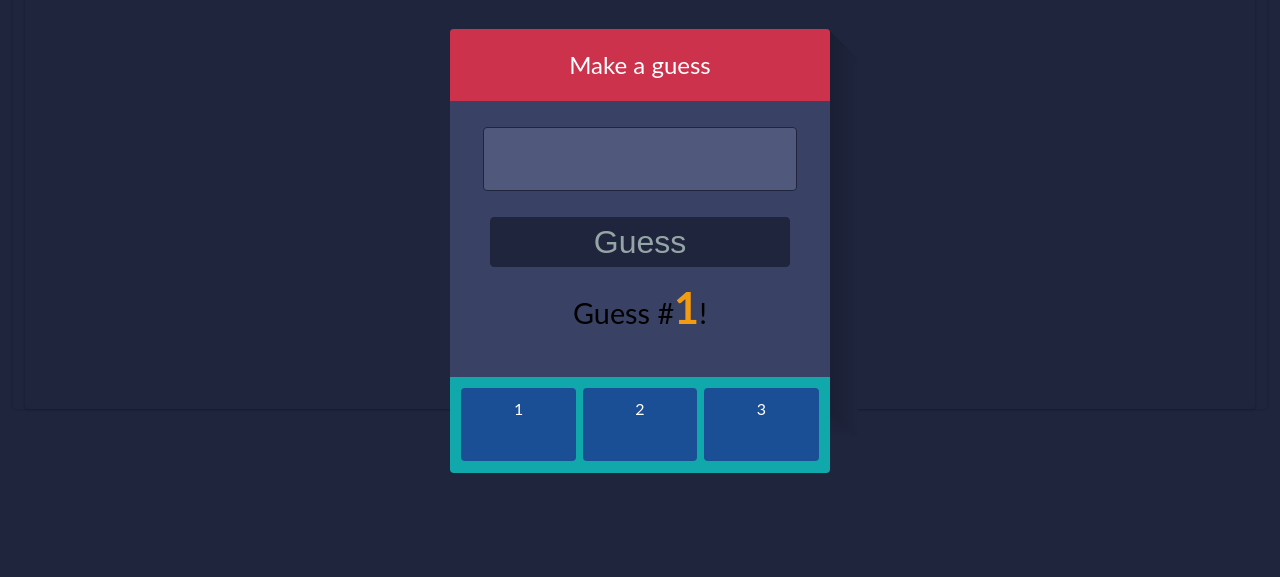
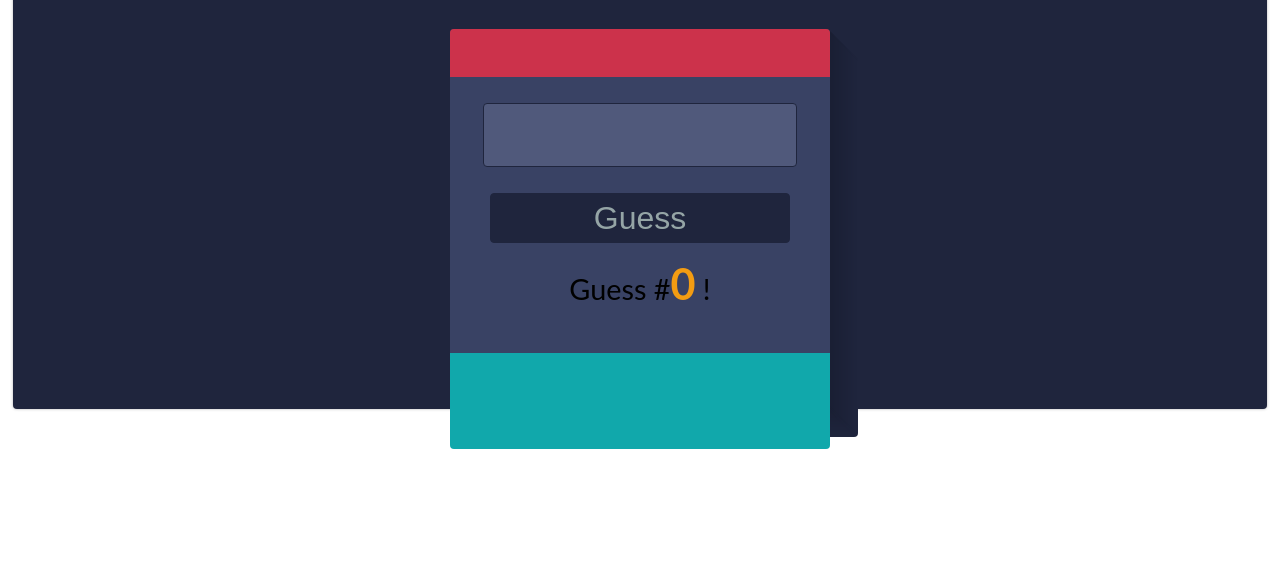
Before and after one commit to annahisenberg/hot-and-cold, a React app: page / in a window 1280 px wide. Shown: the part 223-800 px from the top of the page. Built offline with nearby package versions, Linux system fonts and the light colour scheme.

Commit message:
Add logic to game.js

```diff
--- a/src/components/App.js
+++ b/src/components/App.js
@@ -6,9 +6,9 @@ import './css/App.css';
 
 export default function App() {
     return (
-        <body>
+        <div id="body">
             <Header />
             <Game />
-        </body>
+        </div>
     );
 }
--- a/src/components/Feedback.js
+++ b/src/components/Feedback.js
@@ -1,7 +1,7 @@
 import React from 'react';
-import './css/Feedback.css'
+import './css/Feedback.css';
 
 //Displays a div which says if guess is either hot or cold
-export default function Feedback() {
-    return <h2 id="feedback-h2">Make a guess</h2>
+export default function Feedback(props) {
+    return <h2 id="feedback-h2">{props.hotCold}</h2>
 }
--- a/src/components/Form.js
+++ b/src/components/Form.js
@@ -1,11 +1,11 @@
 import React from 'react';
-import guessButton from './css/Form.css'
+import './css/Form.css'
 
 // Displays guess button
-export default function Form() {
+export default function Form(props) {
     return (
-        <form>
-            <input type="text" />
+        <form onSubmit={props.onSubmit} >
+            <input type="text" onChange={props.onChange} maxLength="2" onClick={props.onClick} />
             <input value="Guess" type="submit" />
         </form>
     );
--- a/src/components/FormGuessContainer.js
+++ b/src/components/FormGuessContainer.js
@@ -3,11 +3,33 @@ import GuessTracker from './GuessTracker';
 import Form from './Form';
 
 // Displays the form and number of guesses the user has made so far
-export default function FormGuessContainer() {
-    return (
-        <div>
-            <Form />
-            <GuessTracker />
-        </div>
-    )
+export default class FormGuessContainer extends React.Component {
+    constructor(props) {
+        super(props);
+        this.state = {
+            value: '',
+        };
+        this.handleChange = this.handleChange.bind(this);
+        this.handleSubmit = this.handleSubmit.bind(this);
+    }
+
+    handleSubmit(e) {
+        e.preventDefault();
+        this.props.guessNumberHandler(this.state.value);
+    }
+
+    handleChange(e) {
+        this.setState({
+            value: e.target.value
+        });
+    }
+
+    render() {
+        return (
+            <div>
+                <Form onSubmit={this.handleSubmit} value={this.state.value} onChange={this.handleChange} onClick={this.props.activeElement} />
+                <GuessTracker hasValue={this.props.numberOfGuesses} />
+            </div >
+        )
+    }
 }
--- a/src/components/GuessListUL.js
+++ b/src/components/GuessListUL.js
@@ -2,12 +2,10 @@ import React from 'react';
 import './css/GuessListUL.css';
 
 // Displays the list of previous guesses made
-export default function GuessListUL() {
+export default function GuessListUL(props) {
     return (
         <ul id="guess-list">
-            <li>1</li>
-            <li>2</li>
-            <li>3</li>
+            {props.list.map((item, index) => <li key={index}>{item}</li>)}
         </ul>
     );
 }
--- a/src/components/GuessTracker.js
+++ b/src/components/GuessTracker.js
@@ -2,6 +2,6 @@ import React from 'react';
 import './css/GuessTracker.css';
 
 // Displays the # of guesses the user has done so far
-export default function GuessTracker() {
-    return <p id="guess-tracker-p">Guess #<span id="count">1</span>!</p>
+export default function GuessTracker(props) {
+    return <p id="guess-tracker-p">Guess #<span id="count">{props.hasValue}</span> !</p>
 }
--- a/src/components/Header.js
+++ b/src/components/Header.js
@@ -3,11 +3,24 @@ import Nav from './Nav';
 import './css/header.css';
 
 //Displays the header
-export default function Header() {
-    return (
-        <header>
-            <Nav />
-            <h1 id="game-title-h1">Hot or Cold</h1>
-        </header>
-    )
+export default class Header extends React.Component {
+    constructor(props) {
+        super(props);
+        this.state = {
+
+        }
+    }
+
+    newGameHandler() {
+
+    }
+
+    render() {
+        return (
+            <header>
+                <Nav onClick={this.newGameHandler} />
+                <h1 id="game-title-h1">Hot or Cold</h1>
+            </header>
+        );
+    }
 }
--- a/src/components/css/App.css
+++ b/src/components/css/App.css
@@ -1,4 +1,4 @@
-body {
+#body {
     position: relative;
     width: 98%;
     height: 96%;
--- a/src/components/game.js
+++ b/src/components/game.js
@@ -5,12 +5,57 @@ import GuessListUL from './GuessListUL';
 import './css/game.css';
 
 //Displays a div which displays the feedback, FormGuessContainer, and GuessListUL
-export default function Game() {
-    return (
-        <section id="game">
-            <Feedback />
-            <FormGuessContainer />
-            <GuessListUL />
-        </section>
-    );
+export default class Game extends React.Component {
+    constructor(props) {
+        super(props);
+        this.state = {
+            lastGuess: null,
+            guessHistory: [],
+            feedback: null,
+            numberOfGuesses: 0,
+            randomNumber: Math.floor(Math.random() * 101)
+        }
+        this.guessNumberHandler = this.guessNumberHandler.bind(this);
+        this.feedbackHandler = this.feedbackHandler.bind(this);
+    }
+
+    guessNumberHandler(guess) {
+        const newHistory = this.state.guessHistory.slice();
+        newHistory.push(guess);
+        const newGuessCount = this.state.numberOfGuesses + 1;
+        this.setState({
+            guessHistory: newHistory,
+            lastGuess: guess,
+            numberOfGuesses: newGuessCount
+        });
+    }
+
+    feedbackHandler() {
+        let guess = this.state.lastGuess;
+        let randomNum = this.state.randomNumber;
+
+        if (guess === randomNum.toString()) {
+            this.setState({
+                feedback: "You won!"
+            });
+        } else if (guess > randomNum.toString()) {
+            this.setState({
+                feedback: "Hot"
+            });
+        } else {
+            this.setState({
+                feedback: "Cold"
+            });
+        }
+    }
+
+    render() {
+        return (
+            <section id="game">
+                <Feedback hotCold={this.state.feedback} />
+                <FormGuessContainer guessNumberHandler={this.guessNumberHandler} activeElement={this.feedbackHandler} numberOfGuesses={this.state.numberOfGuesses} />
+                <GuessListUL list={this.state.guessHistory} />
+            </section>
+        );
+    }
 }
```
